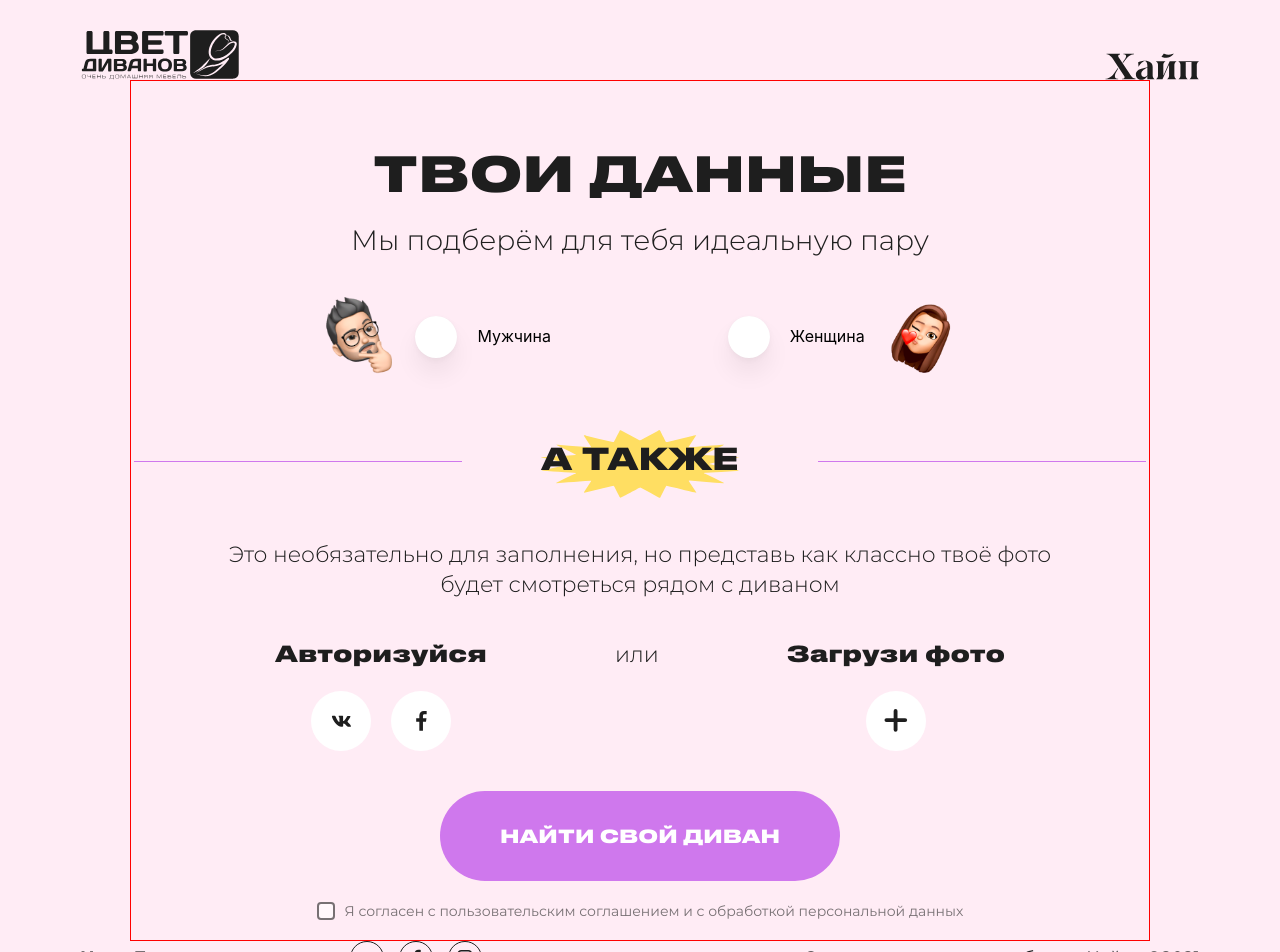
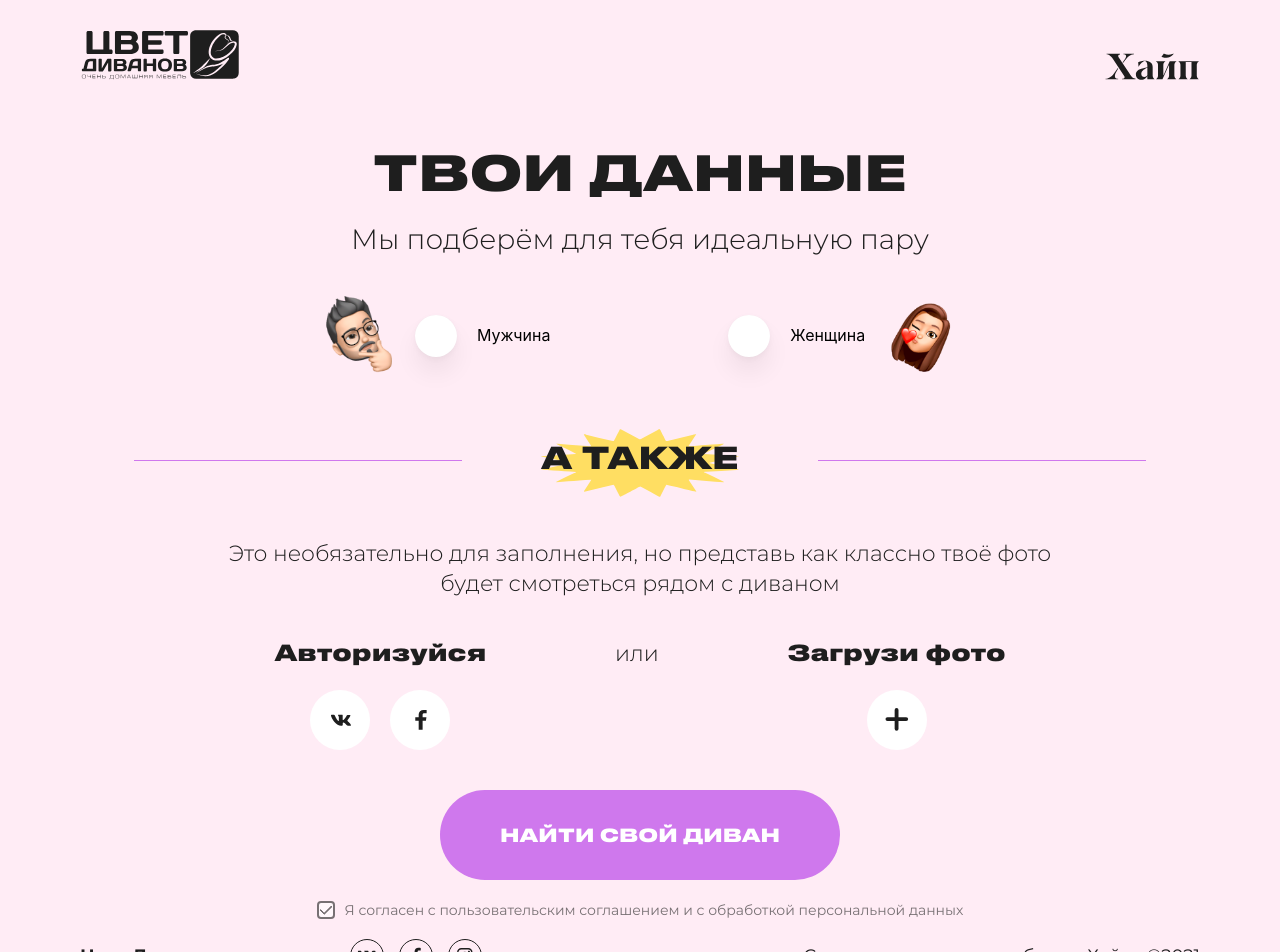
Before and after one commit to DianaIvanovna/color-of-sofas, a React app: page /settings in a window 1280 px wide. Shown: the top 952 px of the page. Built offline with nearby package versions, Linux system fonts and the light colour scheme.

Commit message:
feat: checked gender

```diff
--- a/package.json
+++ b/package.json
@@ -11,6 +11,7 @@
     "@testing-library/user-event": "^12.8.3",
     "@typescript-eslint/eslint-plugin": "^4.5.0",
     "@typescript-eslint/parser": "^4.5.0",
+    "axios": "^0.21.1",
     "babel-eslint": "^10.1.0",
     "babel-jest": "^26.6.0",
     "babel-loader": "8.1.0",
--- /dev/null
+++ b/src/component/authSocialNetwork/AuthSocialNetwork.js
@@ -0,0 +1,24 @@
+import React from 'react';
+import classes from './AuthSocialNetwork.module.scss';
+import vk from "../../img/vk.svg";
+import fb from "../../img/fb.svg";
+
+const AuthSocialNetwork = props => {
+  const authVk = () => {
+  }
+
+
+
+  return (
+    <div className={classes.icons}>
+      <div className={classes.icon} onClick={authVk}>
+        <img width={23} height={12} src={vk} alt="icon vk"></img>
+      </div>
+      <div className={classes.icon}>
+        <img width={12.5} height={23} src={fb} alt="icon facebook"></img>
+      </div>
+    </div>
+  )
+}
+
+export default AuthSocialNetwork;
--- /dev/null
+++ b/src/component/authSocialNetwork/AuthSocialNetwork.module.scss
@@ -0,0 +1,24 @@
+.icons {
+  display: flex;
+  .icon:first-of-type{
+    margin-right: 20px;
+  }
+
+  &:hover {
+    cursor: pointer;
+  }
+}
+
+.icon{
+  display: inline-flex;
+  align-items: center;
+  justify-content: center;
+  width: 60px;
+  height: 60px;
+  border-radius: 50%;
+  background: #FFFFFF;
+  img {
+    object-fit: contain;
+    object-position: center;
+  }
+}
--- a/src/pages/settings/settings.js
+++ b/src/pages/settings/settings.js
@@ -1,13 +1,11 @@
 import React, {Component} from 'react';
 import classes from './settings.module.scss';
 import UploadPhoto from "../../component/UploadPhoto/UploadPhoto";
+import AuthSocialNetwork from "../../component/authSocialNetwork/AuthSocialNetwork";
 
 import imageMan from "../../img/settings/man.png";
 import imageGirl from "../../img/settings/girl.png";
 import backTitle from "../../img/settings/back-action.svg";
-import vk from "../../img/vk.svg";
-import fb from "../../img/fb.svg";
-
 
 export default class Settings extends Component {
   state = {
@@ -16,7 +14,8 @@ export default class Settings extends Component {
       photo: null,
       interests: [],
       characteristicsOfSofa: []
-    }
+    },
+    formInvalid: false
   }
 
   addPhoto = (src)=>{
@@ -33,8 +32,29 @@ export default class Settings extends Component {
     console.log('!');
   }
 
-  loginHandler = () => {
-    console.log('clicke!');
+  loginHandler = (event) => {
+    const inputs = document.getElementsByName('gender');
+    let flagGender = false;
+    inputs.forEach((input)=>{
+      if (input.checked){
+        flagGender = true;
+        this.setState({
+          formInvalid: false
+        })
+      }
+    })
+    if (flagGender){
+      this.setState({
+        user: {
+          gender: document.forms.userForm.elements.gender.value
+        }
+      })
+      // переход на след страницу
+    } else {
+      this.setState({
+        formInvalid: true
+      })
+    }
   }
 
   render(){
@@ -45,7 +65,7 @@ export default class Settings extends Component {
         <form className={classes.form} onSubmit={this.submitHandler} id="userForm">
           <div className={classes.input}>
             <img className={classes.form__image} src={imageMan} alt="icon man" width={76} height={115}></img>
-            <input className={classes.radioButton}name="gender" type="radio" value="man" id="radioMan"/>
+            <input className={classes.radioButton} name="gender" type="radio" value="man" id="radioMan"/>
             <label htmlFor="radioMan">Мужчина</label>
           </div>
           <div className={classes.input}>
@@ -63,22 +83,24 @@ export default class Settings extends Component {
         <div className={classes.download}>
           <div className={classes.download__item}>
             <p className={classes.download__title}>Авторизуйся</p>
-            <div className={classes.icons}>
-              <div className={classes.download__icon}>
-                <img width={23} height={12} src={vk} alt="icon vk"></img>
-              </div>
-              <div className={classes.download__icon}>
-                <img width={12.5} height={23} src={fb} alt="icon facebook"></img>
-              </div>
-            </div>
+            <AuthSocialNetwork/>
           </div>
           <p className={classes.download__text}>или</p>
           <UploadPhoto uploadPhoto={this.addPhoto}/>
         </div>
-        <button className={classes.button} type="submit" onClick={this.loginHandler}>Найти свой диван</button>
+
+        <button
+          className={classes.button}
+          type="submit"
+          onClick={this.loginHandler}
+        >
+          <span>Найти свой диван</span>
+        </button>
+
+        {this.state.formInvalid?<p className={classes.input__error}>*Выбор пола обязателен</p>: null }
 
         <div className={classes.input__checkbox}>
-          <input type="checkbox" id="agreeInput" name="agreeInput" value="false" form="userForm"></input>
+          <input type="checkbox" id="agreeInput" name="agreeInput" value="false" form="userForm" defaultChecked></input>
           <label htmlFor="agreeInput" className={classes.input__agree}>Я согласен с пользовательским соглашением и с обработкой персональной данных </label>
         </div>
 
--- a/src/pages/settings/settings.module.scss
+++ b/src/pages/settings/settings.module.scss
@@ -9,7 +9,6 @@
   flex-direction: column;
   align-items: center;
   box-sizing: border-box;
-  border: 1px solid red;
   overflow: hidden;
 }
 
@@ -85,6 +84,7 @@
 	opacity: 0;
 	margin: 10px 0 0 7px;
 }
+
 .radioButton + label {
 	position: relative;
 	padding: 0 0 0 62px;
@@ -308,17 +308,6 @@
 
 }
 
-.icons {
-  display: flex;
-  .download__icon:first-of-type{
-    margin-right: 20px;
-  }
-
-  &:hover {
-    cursor: pointer;
-  }
-}
-
 .download__text {
   @include fontValueMontserrat(normal, 300, 22px, 30px);
   text-align: center;
@@ -332,24 +321,31 @@
   }
 }
 
-.download__icon{
-  display: inline-flex;
-  align-items: center;
-  justify-content: center;
-  width: 60px;
-  height: 60px;
-  border-radius: 50%;
-  background: #FFFFFF;
-  img {
-    object-fit: contain;
-    object-position: center;
-  }
-}
-
 .button {
   @include button;
 
   border: none;
   background: $attention;
   color: #FFFFFF;
+
+  &:disabled {
+    span {
+      opacity: 0.4;
+    }
+    &:hover {
+      cursor: auto;
+    }
+  }
 }
+
+.input__error {
+  @include fontValueMontserrat(normal, 300, 16px, 18px);
+
+  text-align: center;
+  color: red;
+  margin: 20px 0 0;
+
+  @media screen and (max-width:650px){
+    margin: 0;
+  }
+}
```
Also changed, not shown: 2 other files (tests, documents, lock files or other folders).
